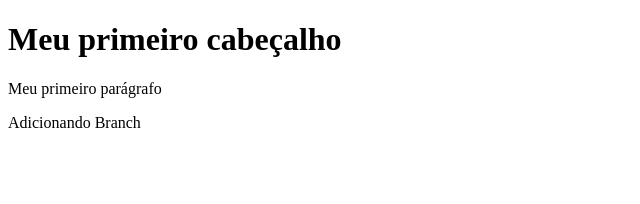
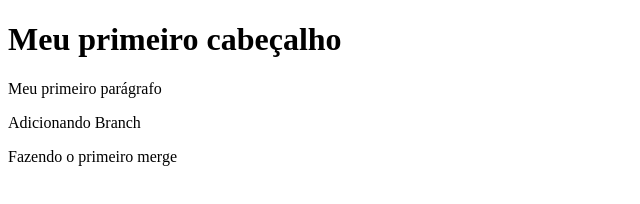
Before and after one commit to weuber01/curso_github, a plain HTML site: page primeiro.html in a window 1280 px wide. Shown: the whole page, without its empty margins (0-640 px from the left). Drawn offline with Linux system fonts and the light colour scheme.

Commit message:
primeiro merge

```diff
--- a/primeiro.html
+++ b/primeiro.html
@@ -4,8 +4,8 @@
 
 <h1>Meu primeiro cabeçalho</h1>
 <p>Meu primeiro parágrafo</p>
-
 <p>Adicionando Branch</p>
+<p>Fazendo o primeiro merge</p>
 
 </body>
 </html>
```
